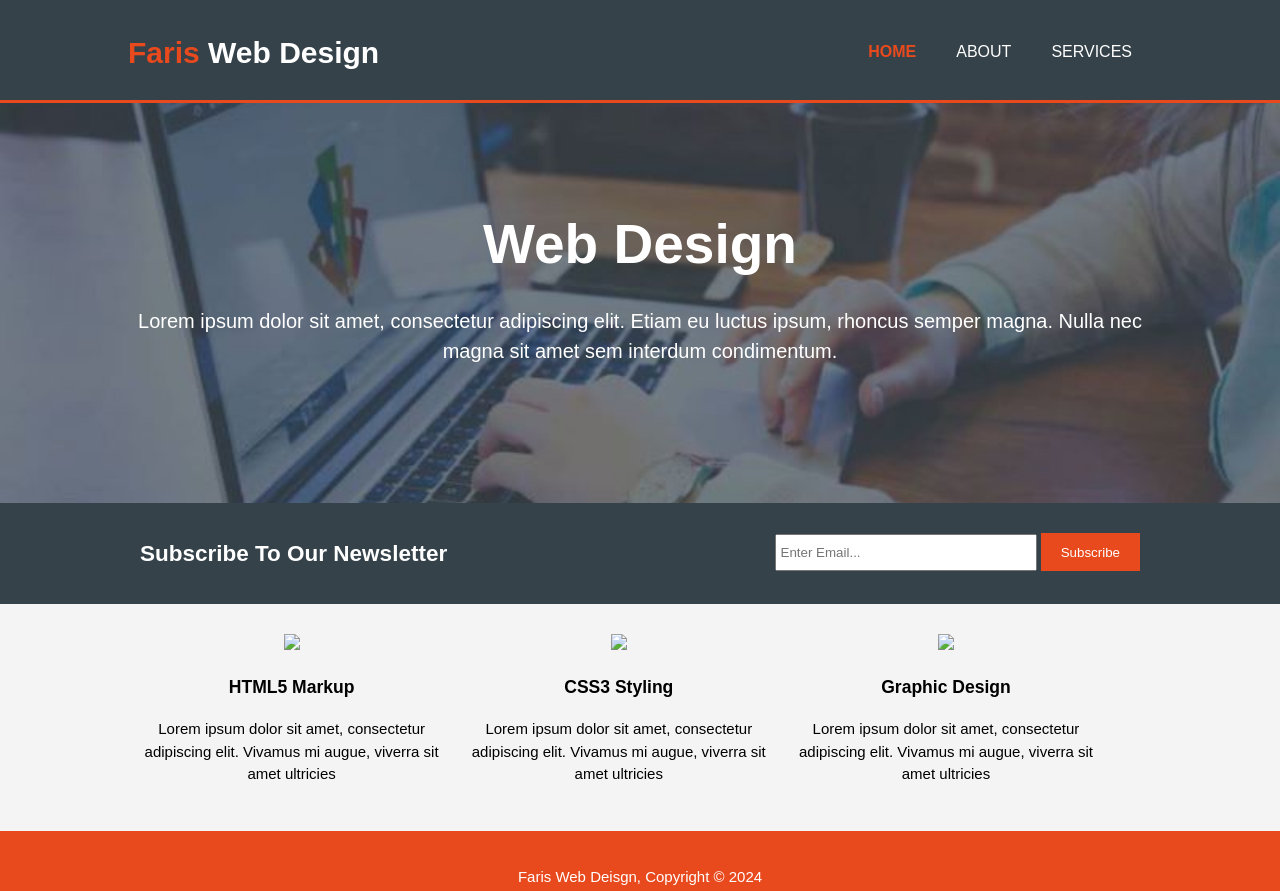
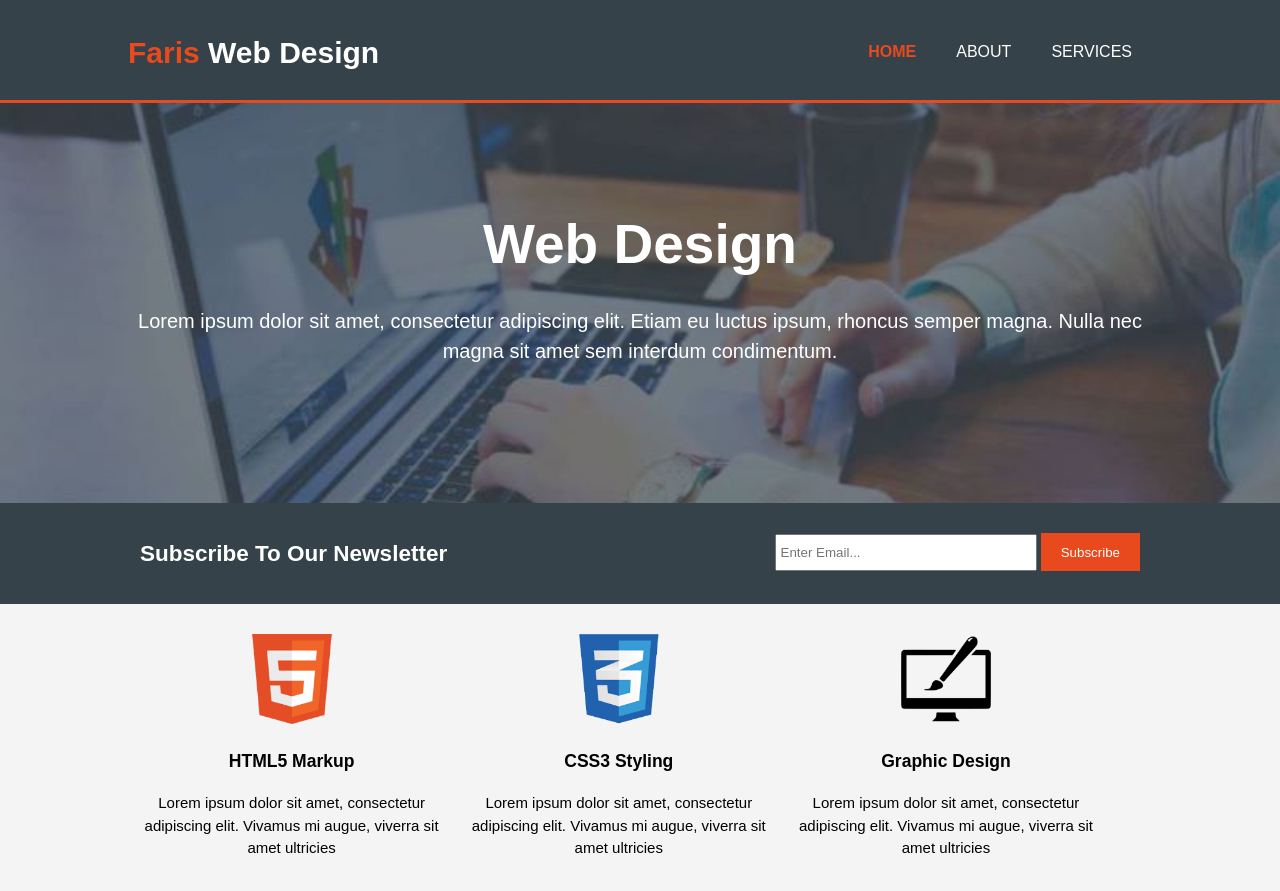
Before and after one commit to freyaxoy/freyaxoy, a plain HTML site: page index.html in a window 1280 px wide. Shown: the top 891 px of the page. Drawn offline with Linux system fonts and the light colour scheme; files whose address does not match are found by name.

Commit message:
Add files via upload

```diff
--- a/index.html
+++ b/index.html
@@ -45,17 +45,17 @@
     <section id="boxes">
       <div class="container">
         <div class="box">
-          <img src="./img/logo_html.png">
+          <img src="./logo_html.png">
           <h3>HTML5 Markup</h3>
           <p>Lorem ipsum dolor sit amet, consectetur adipiscing elit. Vivamus mi augue, viverra sit amet ultricies</p>
         </div>
         <div class="box">
-          <img src="./img/logo_css.png">
+          <img src="./logo_css.png">
           <h3>CSS3 Styling</h3>
           <p>Lorem ipsum dolor sit amet, consectetur adipiscing elit. Vivamus mi augue, viverra sit amet ultricies</p>
         </div>
         <div class="box">
-          <img src="./img/logo_brush.png">
+          <img src="./logo_brush.png">
           <h3>Graphic Design</h3>
           <p>Lorem ipsum dolor sit amet, consectetur adipiscing elit. Vivamus mi augue, viverra sit amet ultricies</p>
         </div>
```
